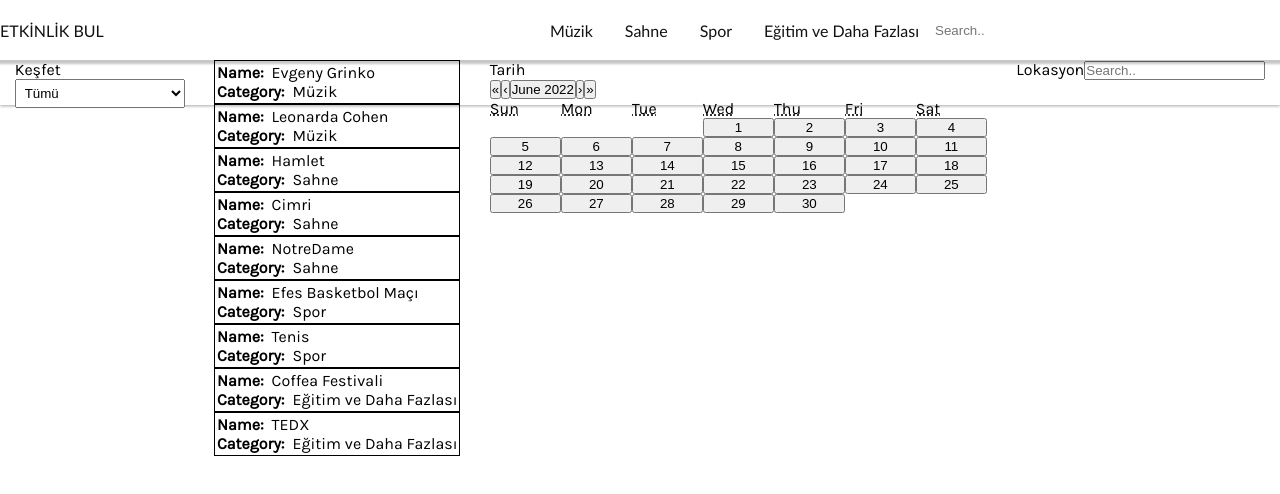
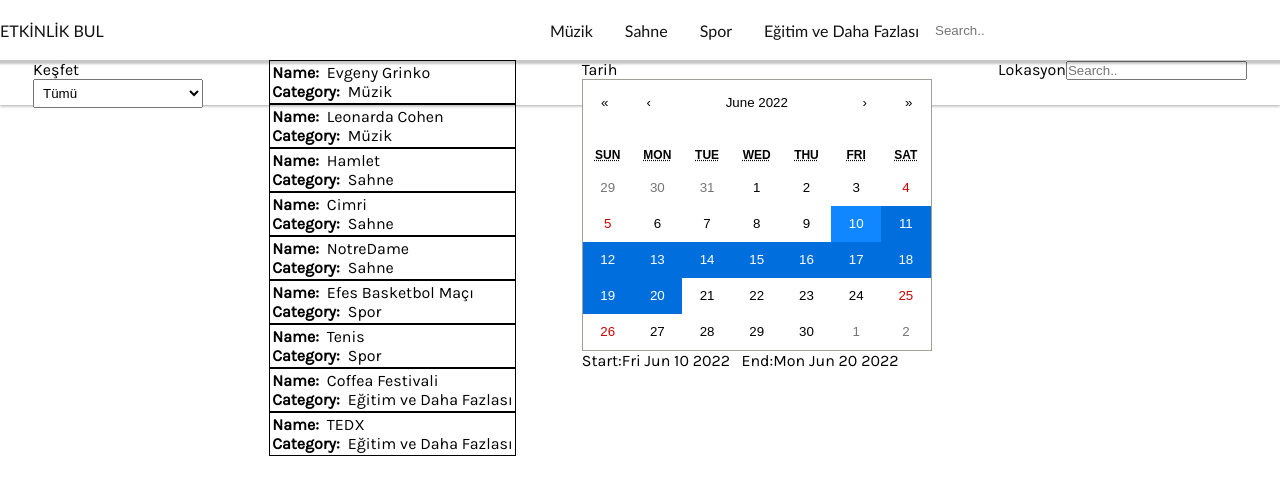
Before and after one commit to bstkpnr/EtsTur_Case, a React (Create React App) app: page / in a window 1280 px wide. Both pictures are taken after a click on the button "10". Shown: the top 494 px of the page. Built offline with nearby package versions, Linux system fonts and the light colour scheme.

Commit message:
edit calendar

```diff
--- a/src/components/Calendar/MyCalendar.js
+++ b/src/components/Calendar/MyCalendar.js
@@ -1,13 +1,37 @@
-import React, { useState } from 'react'
-import Calendar from 'react-calendar'
+import React, { useState } from "react";
+import Calendar from "react-calendar";
+import "react-calendar/dist/Calendar.css";
 
 export default function MyCalendar() {
-    const [date, setDate]=useState(new Date());
-    const onDateChange=(newDate)=>{
-        setDate(newDate);
-        console.log(newDate);
-    }
+  const [date, setDate] = useState(new Date());
+  const [showTime, setShowTime] = useState(false);
+
   return (
-    <Calendar onChange={onDateChange} value={date} showNeighboringMonth={false} locale={"en-US"} />
-  )
+    <div>
+      <div>
+        <Calendar
+          onChange={setDate}
+          value={date}
+          onClickDay={() => setShowTime(true)}
+          selectRange={true}
+          locale={"en-US"}
+        />
+      </div>
+
+      {date.length > 0 ? (
+        <p>
+          <span>Start:</span>
+          {date[0].toDateString()}
+          &nbsp; &nbsp;
+          <span>End:</span>
+          {date[1].toDateString()}
+        </p>
+      ) : (
+        <p>
+          <span>Default selected date:</span>
+          {date.toDateString()}
+        </p>
+      )}
+    </div>
+  );
 }
```
